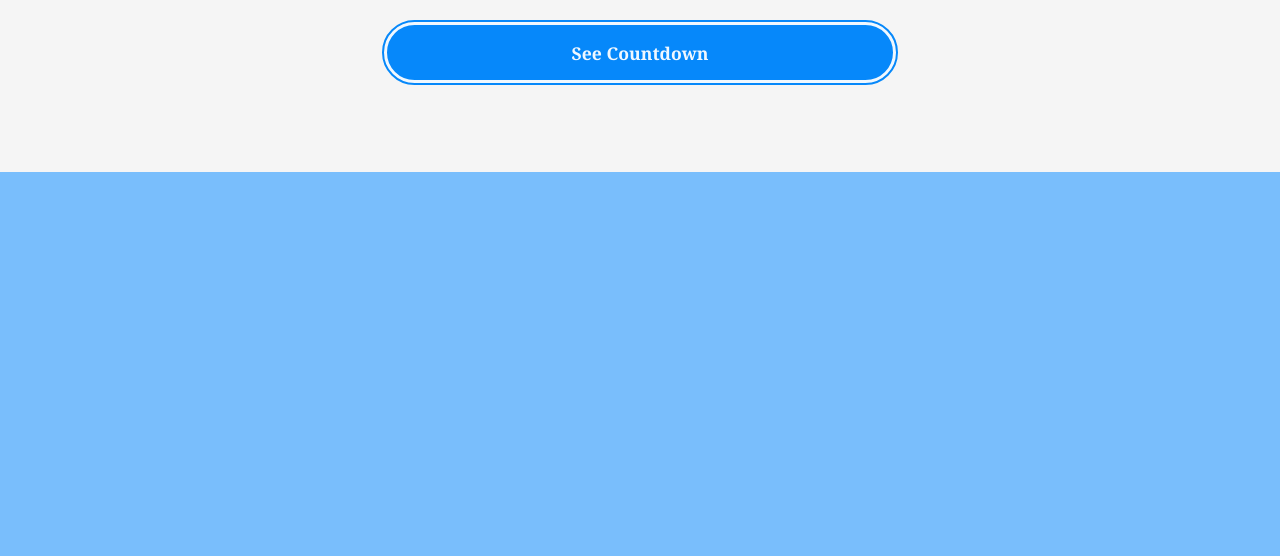
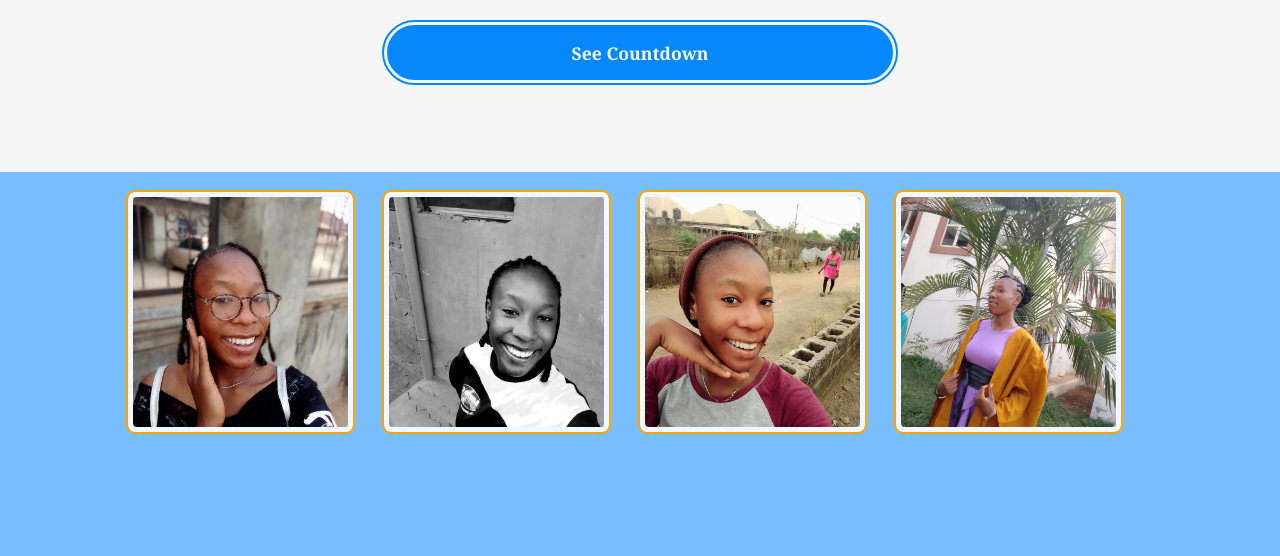
Before and after one commit to Lord-Tender/Birthday-countdown, a plain HTML site: page index.html in a window 1280 px wide. Shown: the part 244-800 px from the top of the page. Drawn offline with Linux system fonts and the light colour scheme; a web font is replaced by a local one.

```diff
--- a/index.html
+++ b/index.html
@@ -25,10 +25,10 @@
         </div>
         <div class="secondBody">
             <div class="imgs">
-                <div><img src="" alt=""></div>
-                <div><img src="" alt=""></div>
-                <div><img src="" alt=""></div>
-                <div><img src="" alt=""></div>
+                <div><img src="Images/1708523553089.jpg" alt=""></div>
+                <div><img src="Images/1708882726759.jpg" alt=""></div>
+                <div><img src="Images/1707845651955.jpg" alt=""></div>
+                <div><img src="Images/IMG-20240517-WA0008.jpg" alt=""></div>
             </div>
         </div>
     </div>
--- a/style.css
+++ b/style.css
@@ -23,6 +23,7 @@ header h1 {
     font-weight: 500;
     font-size: 2em;
     color: aliceblue;
+    text-shadow: 2px 2px 2px rgb(172, 170, 170) ;
 }
 
 header button {
@@ -40,7 +41,6 @@ header button:hover {
 }
 
 .firstBody {
-    background-color: rgb(41, 62, 252);
     height: 40vh;
     background-color: whitesmoke;
     display: flex;
@@ -81,3 +81,28 @@ header button:hover {
     background-color: rgb(121, 190, 252);
     height: 48vh;
 }
+
+.imgs{
+    display: flex;
+    width: 80%;
+    margin-left: 10%;
+    gap: 3%;
+    padding-top: 20px;
+}
+
+.imgs div{
+    width: 22%;
+    height: 15em;
+    border: 5px aliceblue solid;
+    outline: 2px  orange solid;
+    border-radius: 3%;
+}
+
+.imgs img{
+    width: 100%;
+    height: 100%;
+    /* object-fit: contain; */
+    object-fit: cover;
+    /* object-fit: fill; */
+    border-radius: 2%;
+}
```
Also changed, not shown: Images/1707845651955.jpg (added), Images/1708523553089.jpg (added), Images/1708882726759.jpg (added), Images/IMG-20240517-WA0008.jpg (added), Images/IMG-20240517-WA0009.jpg (added).
